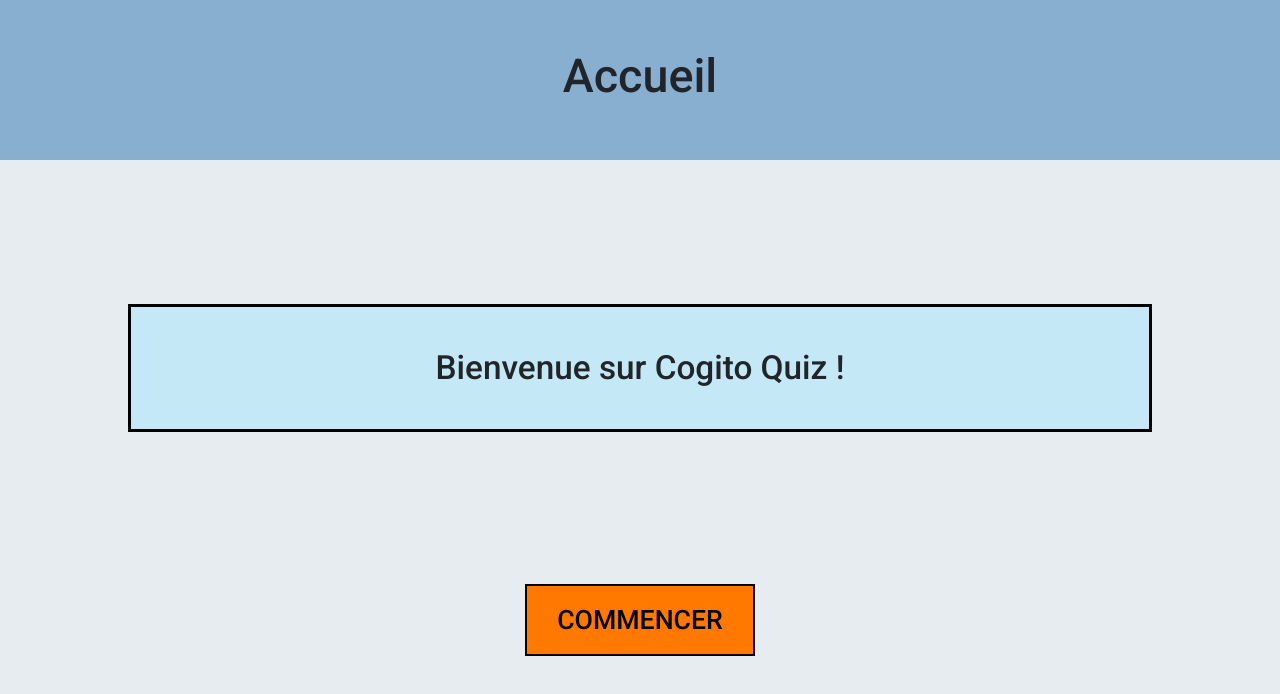
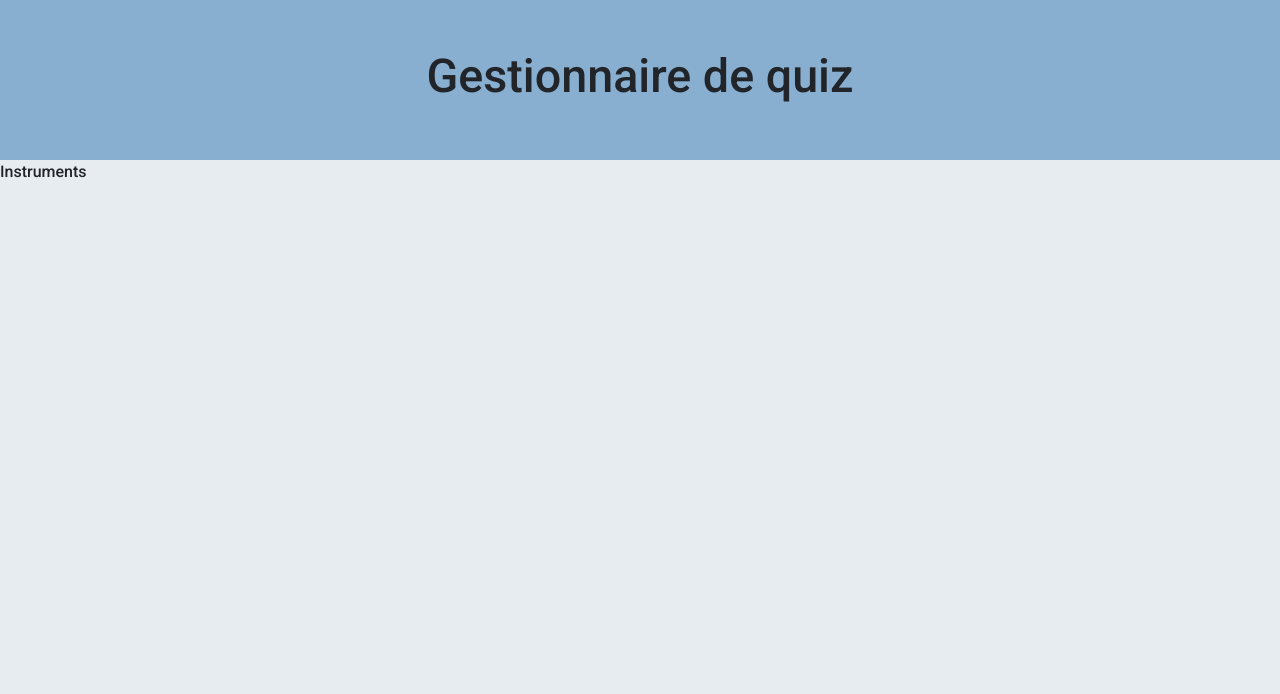
Before and after one commit to 2019-2020-ps6/2022-2023-ps6-cogito, an Angular app in the folder front-end/: page /quiz-list/1 in a window 1280 px wide. Before the commit this address led to /home-page. Shown: the top 694 px of the page. Built offline with nearby package versions, Linux system fonts and the light colour scheme.

Commit message:
feature: create component manager-list for theme and quiz list #61

```diff
--- a/front-end/src/app/app-routing.module.ts
+++ b/front-end/src/app/app-routing.module.ts
@@ -18,6 +18,7 @@ import { ResultsComponent } from "./manager/results/results.component";
 import { ResultQuizComponent } from "./manager/result-quiz/result-quiz.component";
 import { ResultQuestionComponent } from "./manager/result-question/result-question.component";
 import { AnswerConfigurationComponent } from "./manager/answer-configuration/answer-configuration.component";
+import { ManagerListComponent } from "./manager/manager-list/manager-list.component";
 
 
 const routes: Routes = [
@@ -38,6 +39,8 @@ const routes: Routes = [
     { path: "result-quiz", component: ResultQuizComponent, data: { title: "Résultats des quiz" } },
     { path: "result-question", component: ResultQuestionComponent, data: { title: "Résultats des questions" } },
     { path: "answer-configuration", component: AnswerConfigurationComponent, data: { title: "Réponses" } },
+    { path: "quiz-list/:id", component: ManagerListComponent, data: { title: "Gestionnaire de quiz" } },
+    { path: "theme-list/:id", component: ManagerListComponent, data: { title: "Gestionnaire de thème" } },
     { path: "", redirectTo: "home-page", pathMatch: "full" },
     { path: "**", redirectTo: "home-page" }
 ];
--- a/front-end/src/app/app.module.ts
+++ b/front-end/src/app/app.module.ts
@@ -28,6 +28,8 @@ import { ResultsComponent } from './manager/results/results.component';
 import { ResultQuizComponent } from './manager/result-quiz/result-quiz.component';
 import { ResultQuestionComponent } from './manager/result-question/result-question.component';
 import { AnswerConfigurationComponent } from './manager/answer-configuration/answer-configuration.component';
+import { ManagerListComponent } from './manager/manager-list/manager-list.component';
+
 
 
 @NgModule({
@@ -53,7 +55,8 @@ import { AnswerConfigurationComponent } from './manager/answer-configuration/ans
         ResultsComponent,
         ResultQuizComponent,
         ResultQuestionComponent,
-        AnswerConfigurationComponent
+        AnswerConfigurationComponent,
+        ManagerListComponent,
 
     ],
     imports: [
--- /dev/null
+++ b/front-end/src/app/manager/manager-list/manager-list.component.html
@@ -0,0 +1 @@
+<p>{{quiz?.title}}</p>
--- /dev/null
+++ b/front-end/src/app/manager/manager-list/manager-list.component.ts
@@ -0,0 +1,42 @@
+import { Input, OnInit } from '@angular/core';
+import { Component } from '@angular/core';
+import { ActivatedRoute } from '@angular/router';
+import { Quiz } from 'src/models/quiz.model';
+import { Theme } from 'src/models/theme.model';
+import { QuizService } from 'src/services/adminQuiz.service';
+
+@Component({
+  selector: 'app-manager',
+  templateUrl: './manager-list.component.html',
+  styleUrls: ['./manager-list.component.scss']
+})
+export class ManagerListComponent implements OnInit{
+
+  public element : string | undefined;
+
+  public quiz : Quiz | undefined;
+
+  public theme : Theme | undefined;
+
+  constructor(private quizService: QuizService, private route: ActivatedRoute) { }
+
+  ngOnInit(): void {
+    // check the url to know which element is selected
+    this.element = window.location.href.split('/')[3];
+    const elementId = +this.route.snapshot.params['id'];
+    if(this.element){
+      if(this.element == 'quiz-list'){
+        // subscribe to quizService
+        this.quizService.selectQuizById(elementId);
+        this.quizService.getSelectedQuiz().subscribe(quiz => {
+          this.quiz = JSON.parse(JSON.stringify(quiz)) ;
+        }
+        );
+      }
+      else if(this.element === 'theme-list'){
+        // subscribe to themeService
+      }
+    }
+  }
+
+}
--- a/front-end/src/app/questions/question-form/question-form.component.ts
+++ b/front-end/src/app/questions/question-form/question-form.component.ts
@@ -3,9 +3,6 @@ import { Answer } from "src/models/answer.model";
 
 import { Question } from "src/models/question.model";
 import { QuizService } from "src/services/adminQuiz.service";
-
-import * as fs from 'fs-extra';
-import * as path from 'path';
 import { Correcting } from "src/models/correcting.model";
 
 @Component({
--- a/front-end/src/app/questions/questions-list/questions-list.component.html
+++ b/front-end/src/app/questions/questions-list/questions-list.component.html
@@ -1,9 +1,9 @@
-<ul>
-    <li *ngFor="let question of quiz?.questionList" style="height: 100px;">
+<ul class="list-group">
+    <li *ngFor="let question of quiz?.questionList" class="list-group-item">
         <div class="question-item">
-            <h2>
+            <h5>
                 {{question.title}}
-            </h2>
+            </h5>
             <div class="buttons-side">
                 <button (click)="editQuestion(question)" [routerLink]="['/question-form']" class="button-card">
                     <i class="fa-solid fa-pen"></i>
--- a/front-end/src/app/questions/questions-list/questions-list.component.scss
+++ b/front-end/src/app/questions/questions-list/questions-list.component.scss
@@ -14,17 +14,6 @@
     justify-content: center;
     text-align: center;
     height: 100%;
-}
-
-h2 {
-    font-size: 100%;
-    background-color: white;
-    border: solid 1px black;
-    border-radius: 5px;
-    padding: 2% 20% 2% 20%;
-    width: 90%;
-    justify-content: center;
-    text-align: center;
 }
 
 .question-item {
--- a/front-end/src/app/questions/questions-list/questions-list.component.ts
+++ b/front-end/src/app/questions/questions-list/questions-list.component.ts
@@ -26,7 +26,6 @@ export class QuestionsListComponent implements OnInit {
 
     removeQuestion(question: Question): void {
         this.quizService.removeQuestion(question);
-
     }
 
     createNewQuestion(): void {
--- a/front-end/src/services/adminQuiz.service.ts
+++ b/front-end/src/services/adminQuiz.service.ts
@@ -2,11 +2,14 @@ import { Injectable } from '@angular/core';
 import { Observable, BehaviorSubject } from 'rxjs';
 import { Quiz } from 'src/models/quiz.model';
 import { Question } from 'src/models/question.model';
+import {QUIZZES_ALL} from 'src/mocks/quiz.mock';
 
 @Injectable({
   providedIn: 'root'
 })
 export class QuizService {
+  private quizList: Quiz[] = QUIZZES_ALL;
+
   private selectedQuiz: Quiz | undefined;
   private selectionQuizSubject: BehaviorSubject<Quiz> = new BehaviorSubject<Quiz>({} as Quiz);
 
@@ -21,9 +24,13 @@ export class QuizService {
     this.selectionQuestionSubject.next(this.selectedQuestion as Question);
   }
 
+  selectQuizById(id: number): void {
+    this.selectedQuiz = this.quizList.find(quiz => quiz.id === id);
+    this.selectionQuizSubject?.next(this.selectedQuiz as Quiz);
+  }
+
   selectQuiz(quiz?: Quiz): void {
-    this.selectedQuiz = quiz;
-    this.selectionQuizSubject?.next(this.selectedQuiz as Quiz);
+    this.selectQuizById(quiz?.id as number);
   }
 
   getSelectedQuiz(): Observable<Quiz> {
```
Also changed, not shown: front-end/src/app/manager/manager-list/manager-list.component.scss (added), 1 other file (tests, documents, lock files or other folders).
